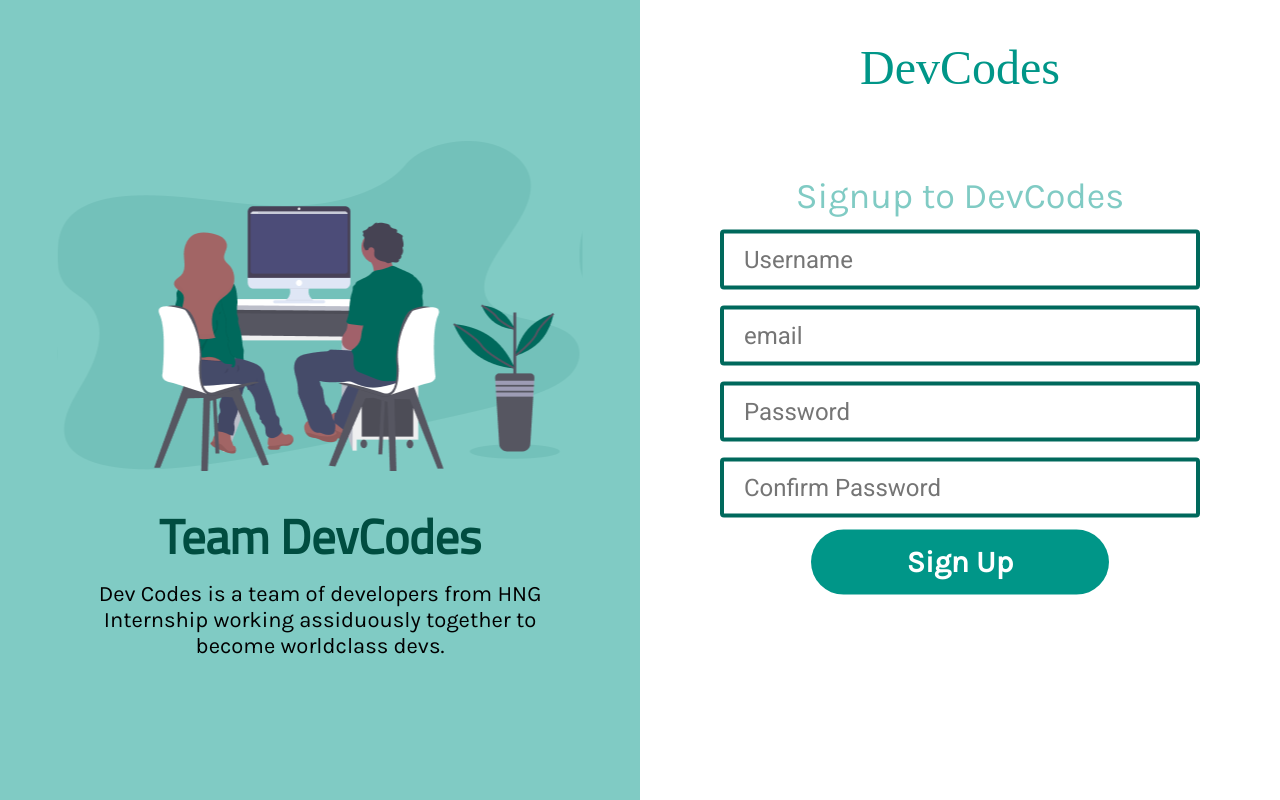
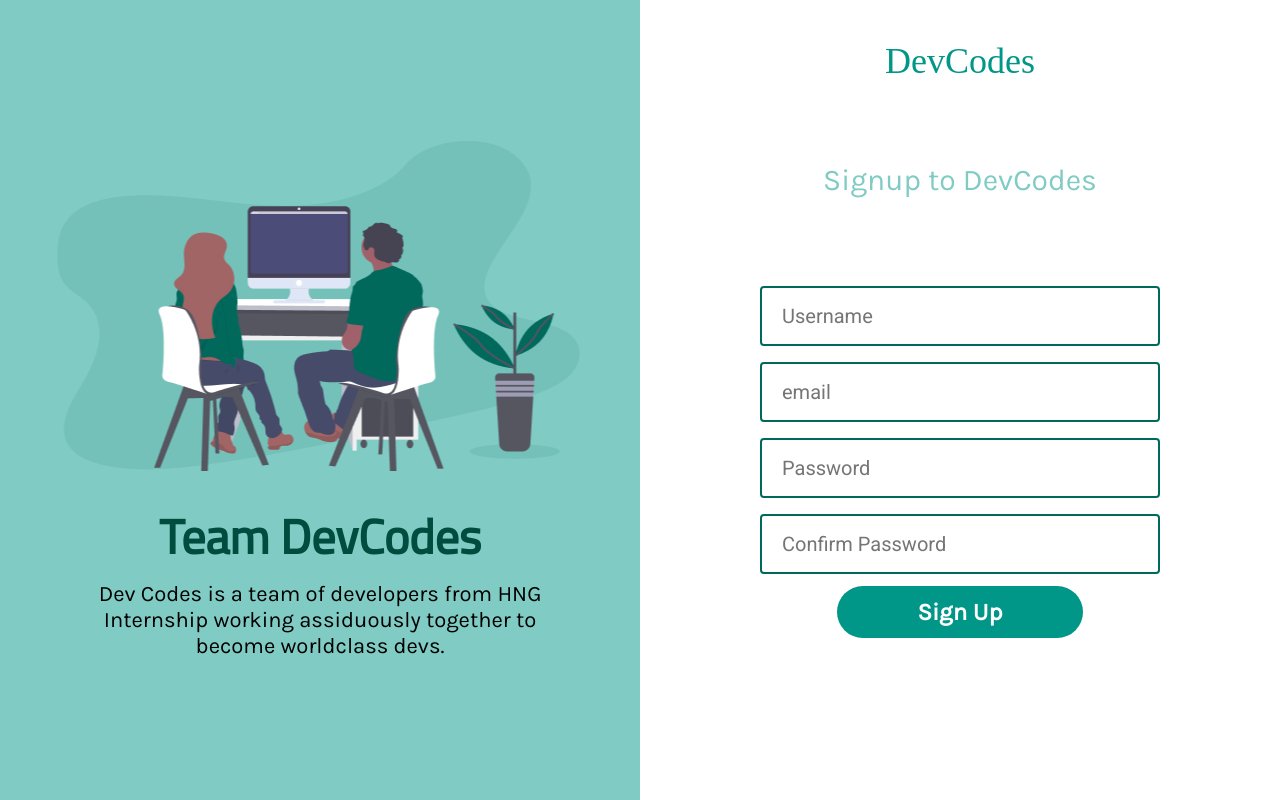
Before and after one commit to ssdanso/HNG-6-DEVCODES, a plain HTML site: page HNG-6-DEVCODES/SignUp.html in a window 1280 px wide. Drawn offline with Linux system fonts and the light colour scheme; a script that the page names is missing; a web font is replaced by a local one.

Commit message:
Update main.css

```diff
--- a/HNG-6-DEVCODES/main.css
+++ b/HNG-6-DEVCODES/main.css
@@ -25,6 +25,11 @@
     width: 525px;
     height: 330px;
     background: url(undraw_pair_programming_njlp.png);
+    background-repeat: no-repeat;
+}
+.illustration1{
+    background: url(undraw_confirmation_2uy0.png);
+    background-repeat: no-repeat;
 }
 
 .text-content{
@@ -58,7 +63,7 @@
     font-family: Shrikhand;
     font-style: normal;
     font-weight: normal;
-    font-size: 48px;
+    font-size: 36px;
     color: #009688;
 }
 
@@ -83,7 +88,7 @@
     font-family: Karla;
     font-style: normal;
     font-weight: normal;
-    font-size: 36px;
+    font-size: 30px;
     text-align: center;
     color: #80CBC4;
     margin-bottom: 80px;
@@ -108,25 +113,25 @@ span{
 
 input[type=text], input[type=password]{
     background: #FFFFFF;
-    border: 4px solid #00695C;
+    border: 2px solid #00695C;
     box-sizing: border-box;
     border-radius: 5px;
-    width: 480px;
+    width: 400px;
     height: 60px;
     padding: 10px;
     font-family: Roboto;
     font-style: normal;
     font-weight: normal;
-    font-size: 24px;
+    font-size: 20px;
     color: #80CBC4;
 }
 
 input[type=text], select {
-  width: 480px;
+  width: 400px;
   padding: 12px 20px;
   margin: 8px 0;
   display: inline-block;
-  border: 4px solid #00695C;
+  border: 2px solid #00695C;
   border-radius: 4px;
   box-sizing: border-box;
 
@@ -134,11 +139,11 @@ input[type=text], select {
 
 
 input[type=password], select {
-  width: 100%;
+  width: 400px;
   padding: 12px 20px;
   margin: 8px 0;
   display: inline-block;
-  border: 4px solid #00695C;
+  border: 2px solid #00695C;
   border-radius: 4px;
   box-sizing: border-box;
 }
@@ -169,7 +174,7 @@ input[type=password], select {
   text-align: center;
   text-decoration: none;
   display: inline-block;
-  font-size: 30px;
+  font-size: 24px;
   margin: 4px 2px;
   border-radius: 50px;
   font-family: Karla;
@@ -177,13 +182,17 @@ input[type=password], select {
 }
 
 .input{
-    margin-top: 100px;
+    margin-top: 70px;
+    margin-bottom: 0px;
+}
+.input1{
+    margin-top: 50px;
     margin-bottom: 0px;
 }
 hr {
     width: 40%
 }
 .google-signup{
-    font-size: 30px;
+    font-size: 24px;
     text-decoration: none;
 }
```
